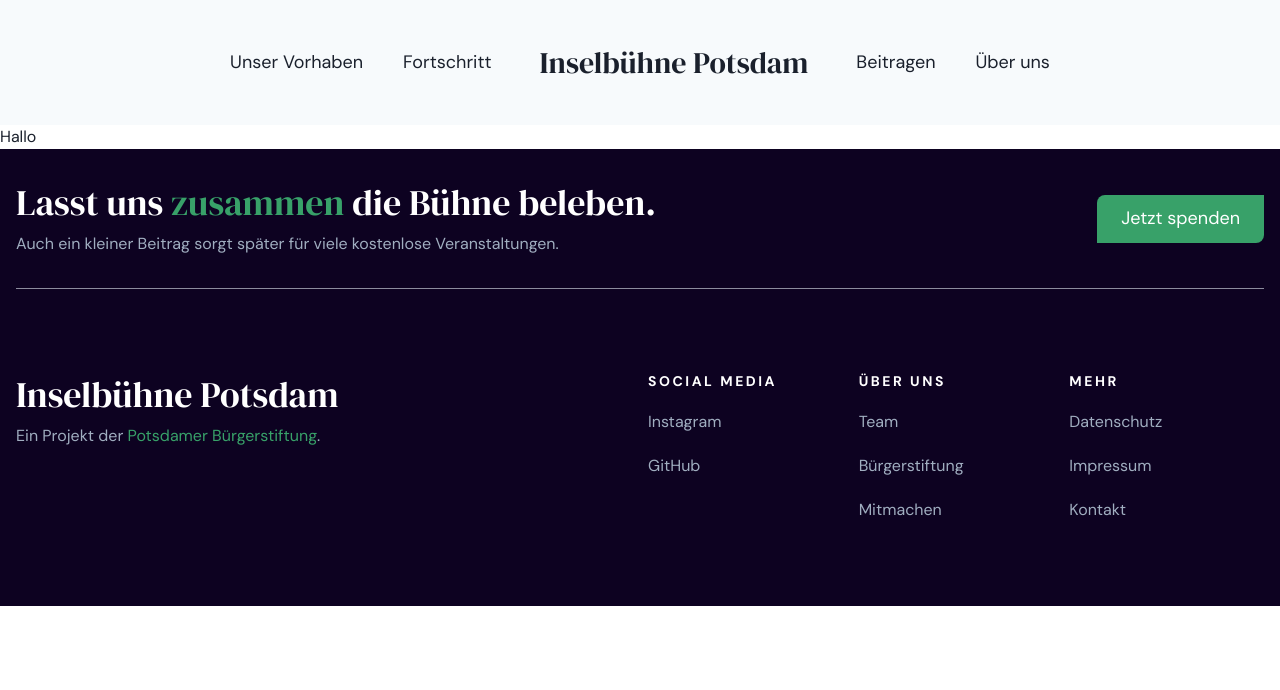
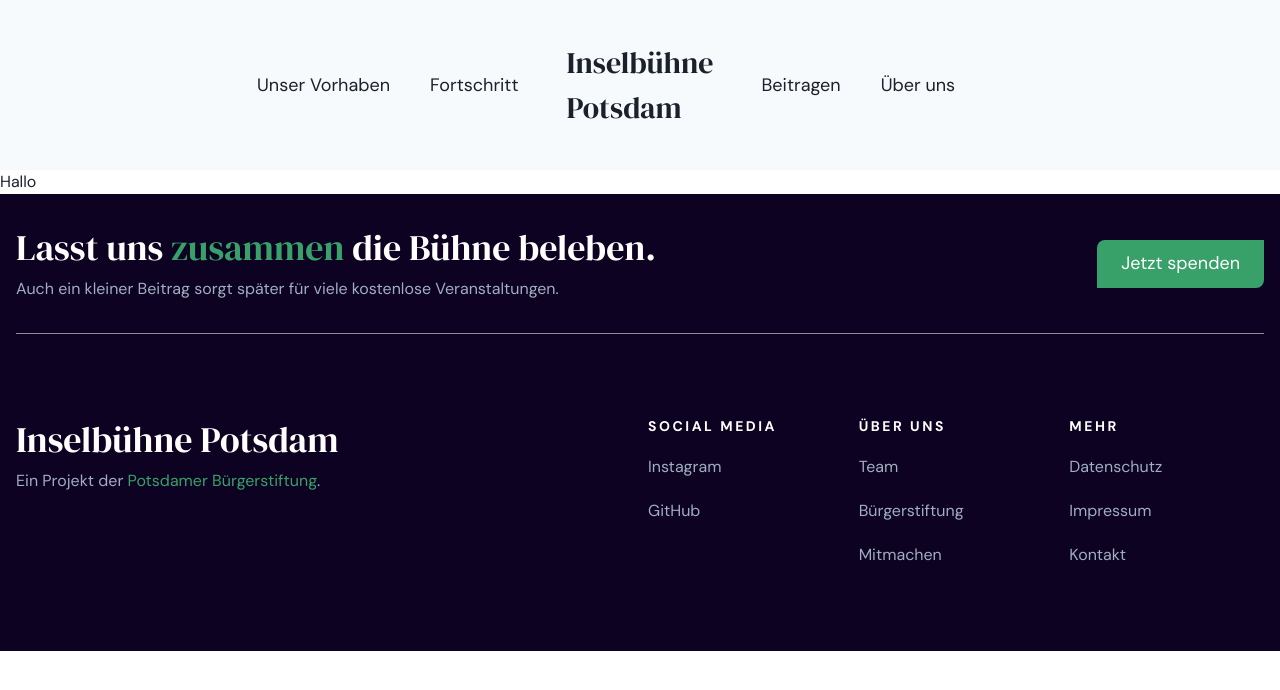
Before and after one commit to potsdamer-buergerstiftung/inselbuehne, a Next.js app: page / in a window 1280 px wide. Shown: the top 690 px of the page. Built offline with nearby package versions, Linux system fonts and the light colour scheme.

Commit message:
Add fixed variant of header

```diff
--- a/components/Header.tsx
+++ b/components/Header.tsx
@@ -12,20 +12,36 @@ function MenuItem(props) {
   );
 }
 
-export default function Header() {
+export default function Header(props) {
   return (
-    <Box as="header" background="gray.50">
+    <Box
+      as="header"
+      background={props.fluid ? "transparent" : "gray.50"}
+      position={props.fluid ? "fixed" : "relative"}
+      w="100%"
+      zIndex="1"
+    >
       <Container maxW="7xl" py="5">
-        <Flex as="nav" align="center" justify="center" wrap="wrap" w="100%">
-          <MenuItem to="/">Unser Vorhaben</MenuItem>
-          <MenuItem to="/fortschritt">Fortschritt</MenuItem>
+        <Flex as="div" align="center" justify="center" w="100%">
+          <Flex as="nav" w="100%" justify="end">
+            <MenuItem to="/">Unser Vorhaben</MenuItem>
+            <MenuItem to="/fortschritt">Fortschritt</MenuItem>
+          </Flex>
           <NextLink passHref href="/">
-            <ChakraLink fontSize="3xl" px="7" py="5" fontFamily="heading">
+            <ChakraLink
+              fontSize="3xl"
+              px="7"
+              py="5"
+              fontFamily="heading"
+              display="ruby"
+            >
               Inselbühne Potsdam
             </ChakraLink>
           </NextLink>
-          <MenuItem to="/beitragen">Beitragen</MenuItem>
-          <MenuItem to="/wir">Über uns</MenuItem>
+          <Flex as="nav" w="100%" justify="start">
+            <MenuItem to="/beitragen">Beitragen</MenuItem>
+            <MenuItem to="/wir">Über uns</MenuItem>
+          </Flex>
         </Flex>
       </Container>
     </Box>
```
